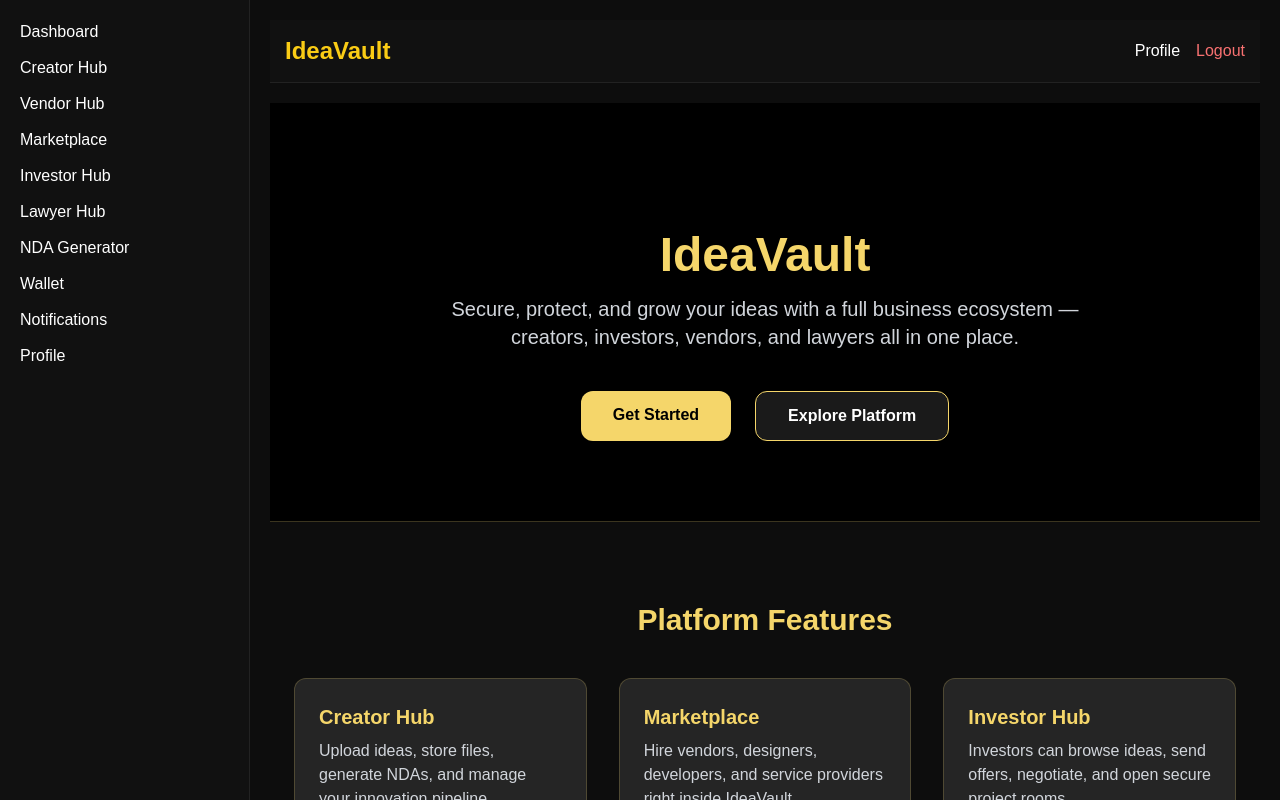
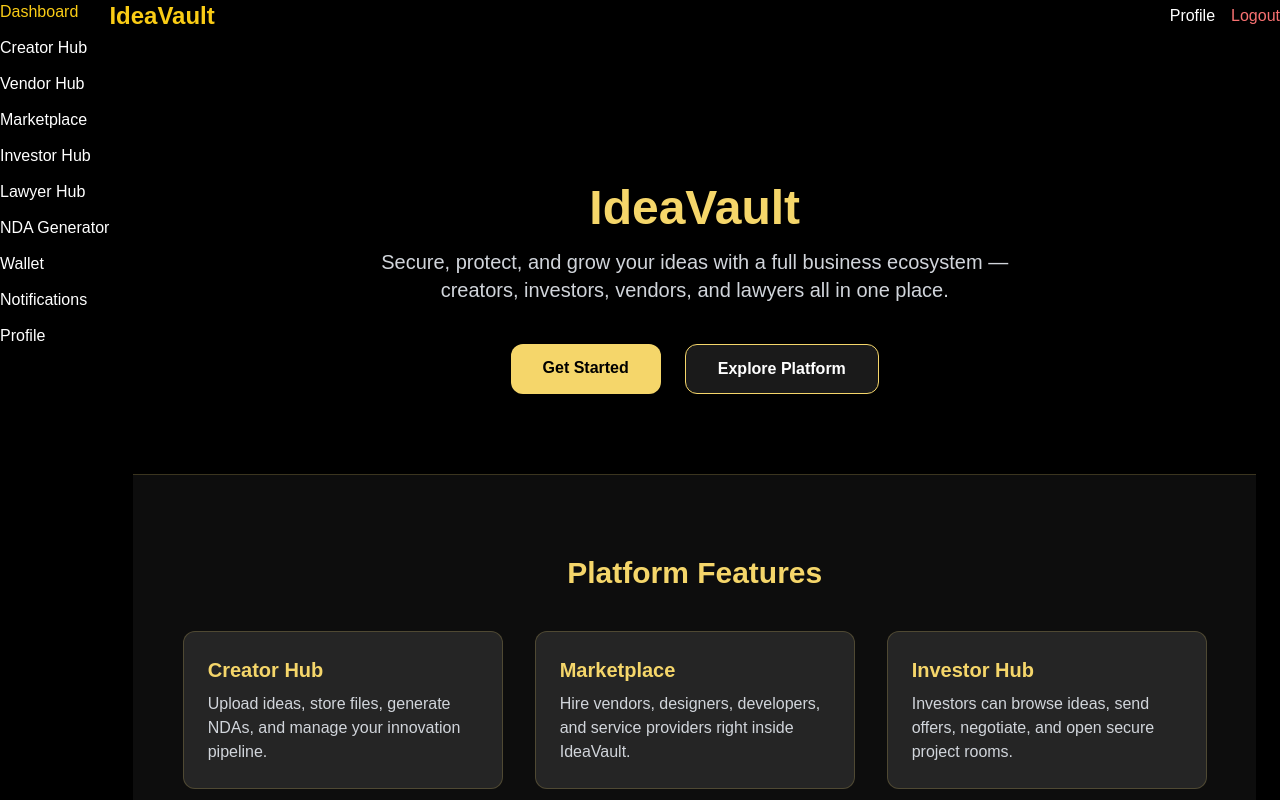
Before and after one commit to jaretlewis007-blip/IdeaVaultclean, a Next.js app: page / in a window 1280 px wide. Shown: the top 800 px of the page. Built offline with nearby package versions, Linux system fonts and the light colour scheme.

Commit message:
Update layout.tsx

```diff
--- a/app/layout.tsx
+++ b/app/layout.tsx
@@ -4,25 +4,18 @@ import Navbar from "../components/Navbar";
 
 export const metadata = {
   title: "IdeaVault",
-  description: "Protect and grow your ideas",
+  description: "Secure Idea Sharing Platform",
 };
 
-export default function RootLayout({ children }: { children: React.ReactNode }) {
+export default function RootLayout({ children }) {
   return (
     <html lang="en">
-      <body>
-        <div className="layout">
-          <div className="sidebar">
-            <Sidebar />
-          </div>
+      <body className="bg-black text-white flex">
+        <Sidebar />
 
-          <div className="main">
-            <div className="navbar">
-              <Navbar />
-            </div>
-
-            {children}
-          </div>
+        <div className="flex-1">
+          <Navbar />
+          <main className="p-6">{children}</main>
         </div>
       </body>
     </html>
```
